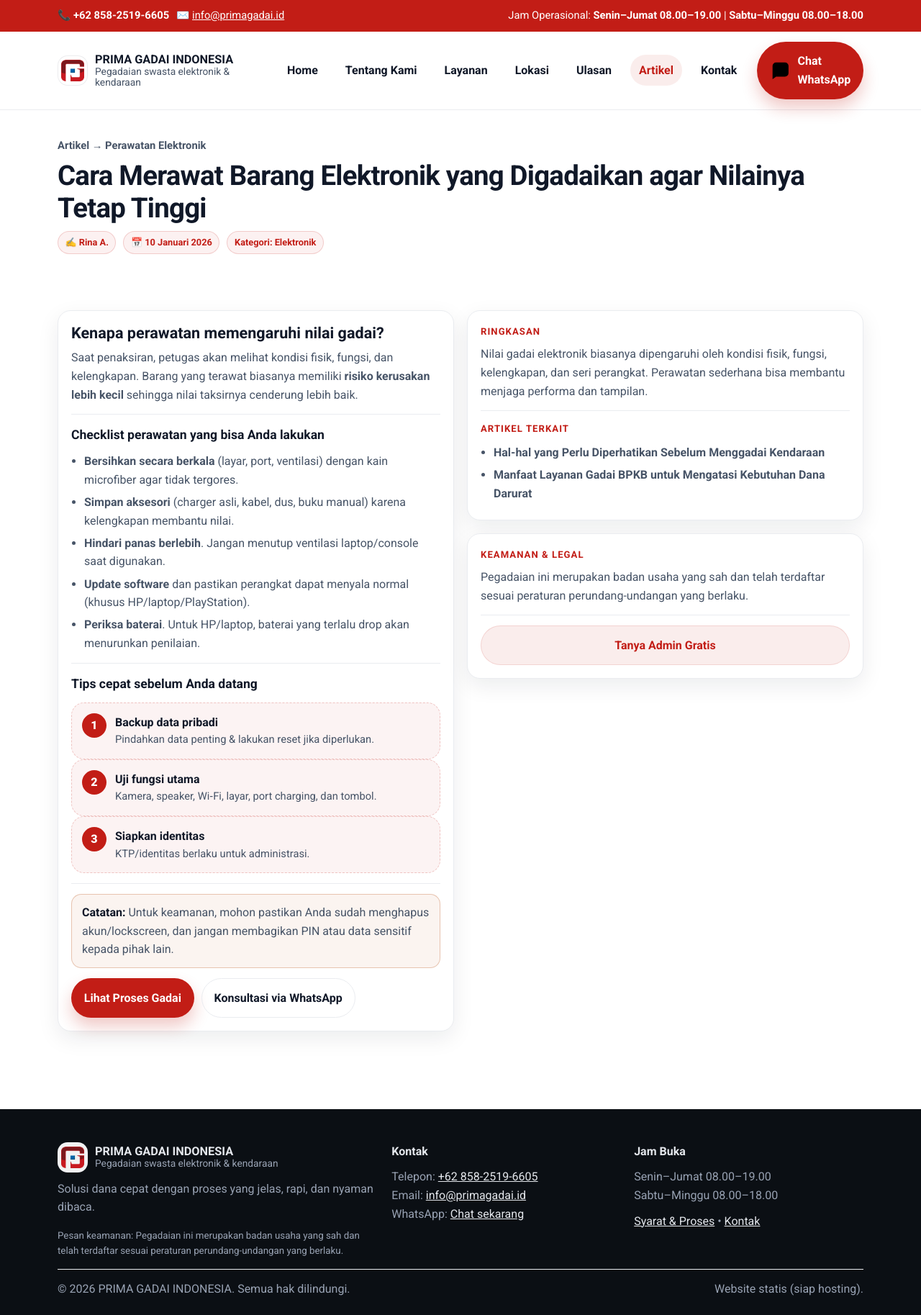
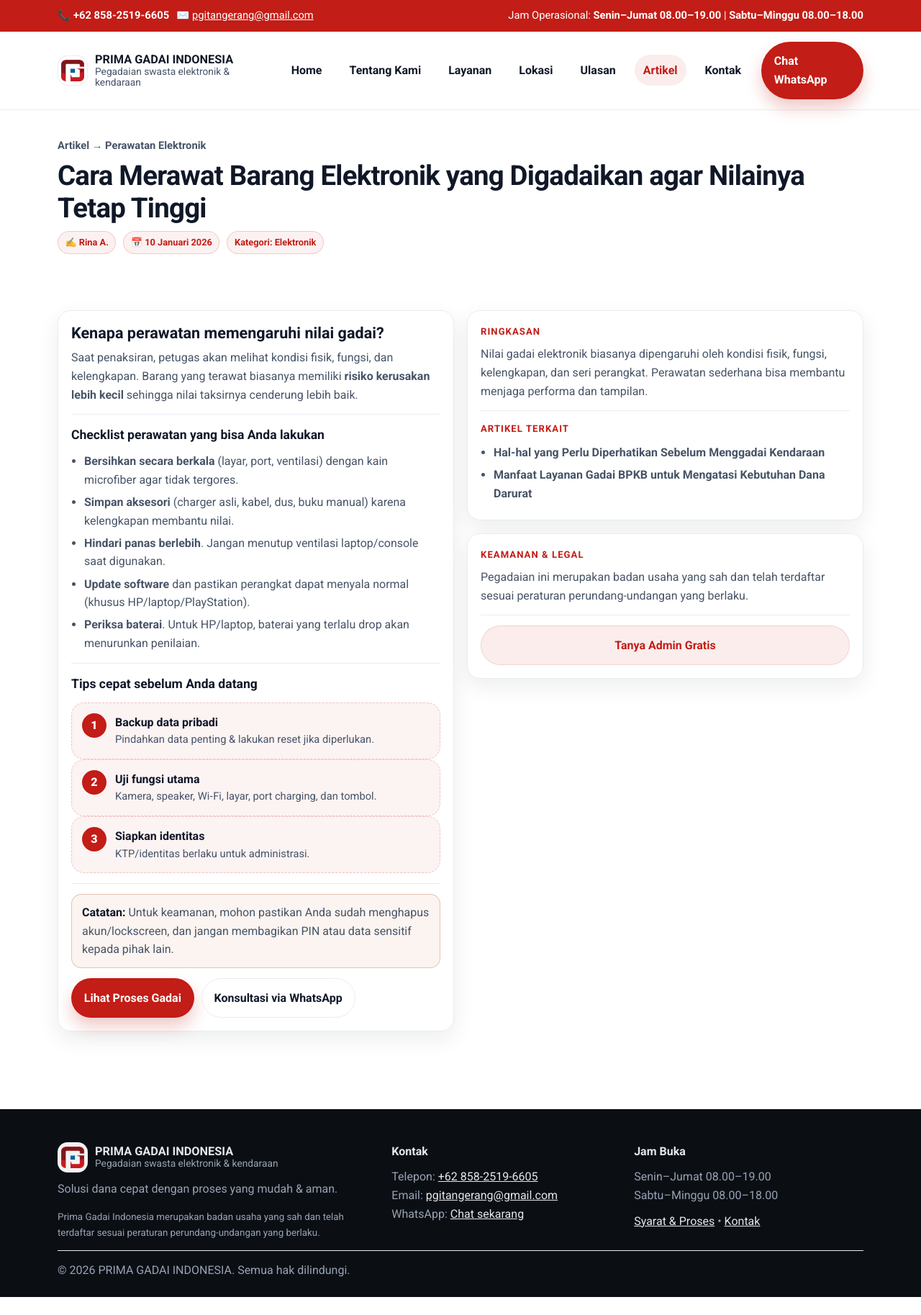
Before and after one commit to primagadaiindonesia/primagadaiindonesia, a plain HTML site: page articles/merawat-elektronik.html in a window 1280 px wide. Shown: the whole page at 72% size. After the commit the page ends 1802 px from the top, so only its background shows below. Drawn offline with Linux system fonts and the light colour scheme.

Commit message:
upload artikel

```diff
--- a/articles/merawat-elektronik.html
+++ b/articles/merawat-elektronik.html
@@ -19,7 +19,7 @@
       <div class="inner">
         <div class="row">
           <span>📞 <strong>+62 858-2519-6605</strong></span>
-          <span>✉️ <a href="mailto:info@primagadai.id">info@primagadai.id</a></span>
+          <span>✉️ <a href="mailto:pgitangerang@gmail.com">pgitangerang@gmail.com</a></span>
         </div>
         <div class="row">
           <span>Jam Operasional: <strong>Senin–Jumat 08.00–19.00</strong> | <strong>Sabtu–Minggu 08.00–18.00</strong></span>
@@ -51,8 +51,7 @@
 
         <div class="nav-cta">
           <a class="btn btn-primary" href="https://wa.me/6285825196605?text=Halo%20Admin%20PRIMA%20GADAI%20INDONESIA%2C%20saya%20ingin%20konsultasi%20terkait%20layanan%20gadai." target="_blank" rel="noopener" aria-label="Chat WhatsApp">
-            <svg viewBox="0 0 24 24" aria-hidden="true"><path d="M21 15a4 4 0 0 1-4 4H7l-4 3V7a4 4 0 0 1 4-4h10a4 4 0 0 1 4 4z"/></svg>
-            Chat WhatsApp
+           Chat WhatsApp
           </a>
           <button class="hamburger" type="button" aria-label="Buka menu" aria-expanded="false" data-mobile-toggle>
             <svg viewBox="0 0 24 24" aria-hidden="true"><path d="M4 7h16M4 12h16M4 17h16"/></svg>
@@ -159,16 +158,16 @@
               <span>Pegadaian swasta elektronik & kendaraan</span>
             </div>
           </div>
-          <div class="muted">Solusi dana cepat dengan proses yang jelas, rapi, dan nyaman dibaca.</div>
-          <small>Pesan keamanan: Pegadaian ini merupakan badan usaha yang sah dan telah terdaftar sesuai peraturan perundang-undangan yang berlaku.</small>
+          <div class="muted">Solusi dana cepat dengan proses yang mudah & aman.</div>
+          <small>Prima Gadai Indonesia merupakan badan usaha yang sah dan telah terdaftar sesuai peraturan perundang-undangan yang berlaku.</small>
         </div>
 
         <div>
           <strong>Kontak</strong>
           <div class="space"></div>
           <div class="muted">Telepon: <a href="tel:+6285825196605">+62 858-2519-6605</a></div>
-          <div class="muted">Email: <a href="mailto:info@primagadai.id">info@primagadai.id</a></div>
-          <div class="muted">WhatsApp: <a href="https://wa.me/6285825196605?text=Halo%20Admin%20PRIMA%20GADAI%20INDONESIA%2C%20saya%20ingin%20konsultasi%20terkait%20layanan%20gadai." target="_blank" rel="noopener">Chat sekarang</a></div>
+          <div class="muted">Email: <a href="mailto:pgitangerang@gmail.com">pgitangerang@gmail.com</a></div>
+          <div class="muted">WhatsApp: <a href="https://wa.me/6285825196605?text=Halo%20Admin%20PRIMA%20GADAI%20INDONESIA%2C%20saya%20ingin%20bertanya%20terkait%20layanan%20gadai." target="_blank" rel="noopener">Chat sekarang</a></div>
         </div>
 
         <div>
@@ -177,14 +176,13 @@
           <div class="muted">Senin–Jumat 08.00–19.00</div>
           <div class="muted">Sabtu–Minggu 08.00–18.00</div>
           <div class="space"></div>
-          <div class="muted"><a href="../services.html">Syarat & Proses</a> • <a href="../contact.html">Kontak</a></div>
+          <div class="muted"><a href="services.html">Syarat & Proses</a> • <a href="contact.html">Kontak</a></div>
         </div>
       </div>
 
       <div class="hr"></div>
       <div class="row" style="justify-content:space-between">
         <div class="muted">© <span class="js-year"></span> PRIMA GADAI INDONESIA. Semua hak dilindungi.</div>
-        <div class="muted">Website statis (siap hosting).</div>
       </div>
     </div>
   </footer>
```
Also changed, not shown: articles/checklist-proses-cepat.html (+6 -8 lines), articles/gadai-bpkb-darurat.html (+5 -7 lines), articles/gadai-kendaraan.html (+6 -8 lines).
